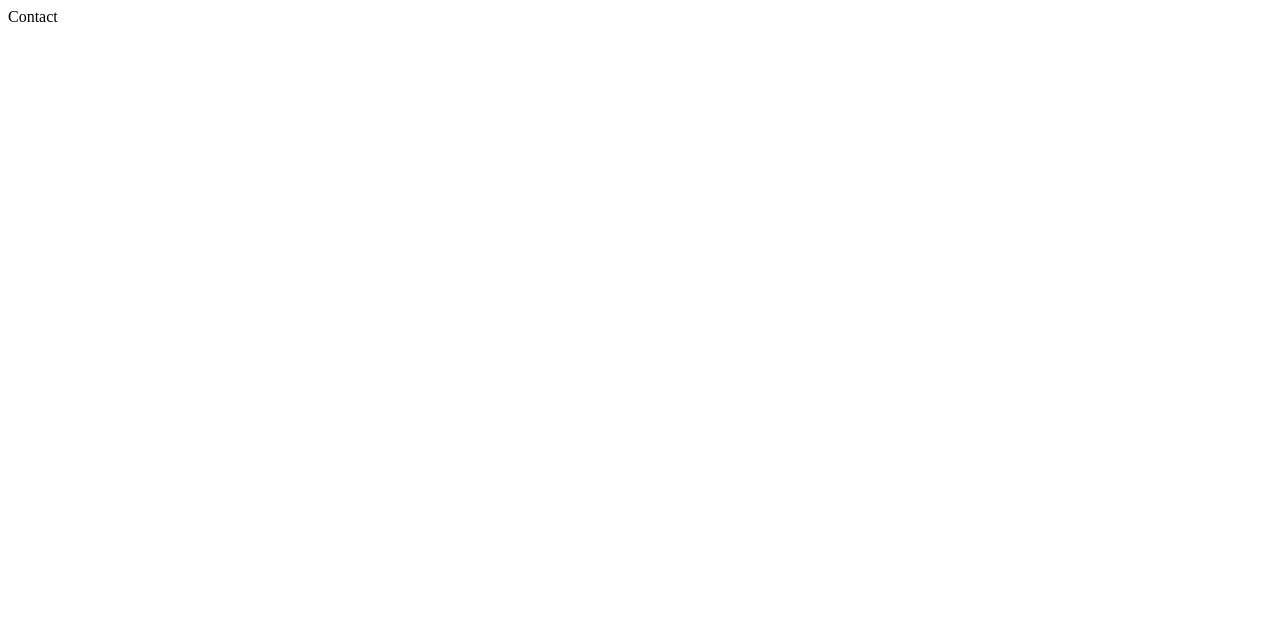
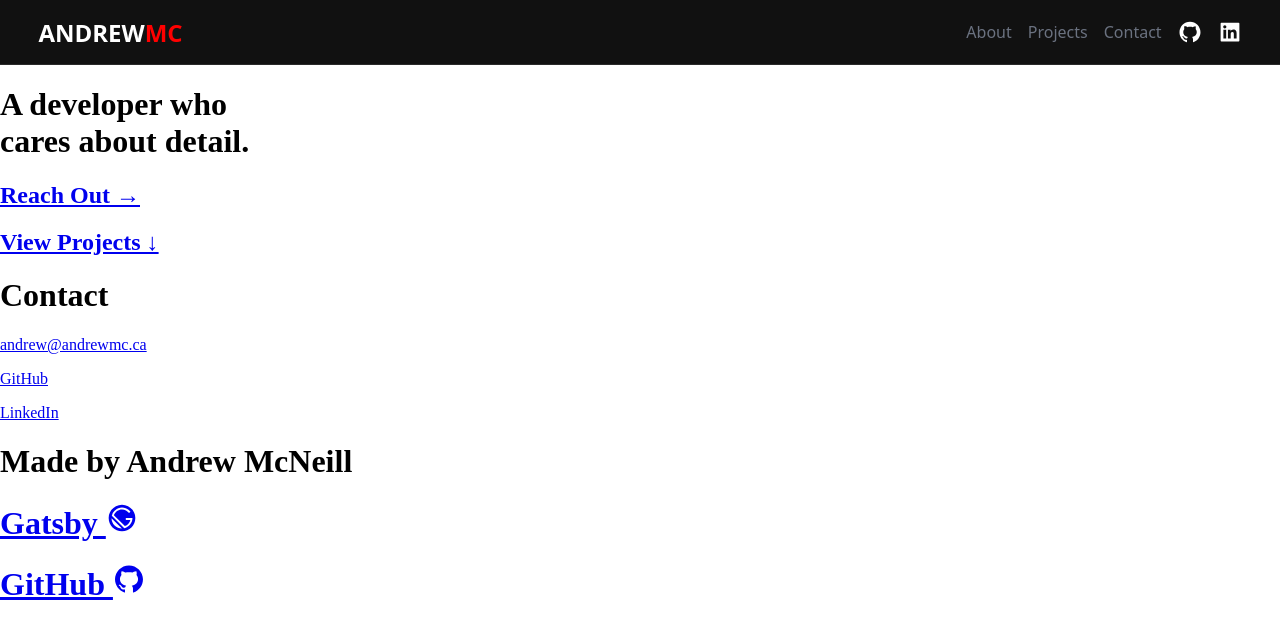
Before and after one commit to andrewlpmcneill/portfolio, a Gatsby site: page /Contact in a window 1280 px wide. Built offline with nearby package versions, Linux system fonts and the light colour scheme; Gatsby itself is replaced by a stand-in of ours.

Commit message:
adds content to contact page

```diff
--- a/src/pages/Contact.jsx
+++ b/src/pages/Contact.jsx
@@ -1,7 +1,27 @@
-import React from 'react'
+import React from 'react';
+import Layout from '../components/Layout';
 
 export default function Contact() {
+
   return (
-    <div>Contact</div>
+
+    <Layout>
+      <main>
+        <h1 className='heading'>
+          Contact
+        </h1>
+        <p className='paragraph'>
+          <a className='paragraph-link' href='andrew@andrewmc.ca'>andrew@andrewmc.ca</a>
+        </p>
+        <p className='paragraph'>
+          <a className='paragraph-link' href='https://github.com/andrewlpmcneill'>GitHub</a>
+        </p>
+        <p className='paragraph'>
+          <a className='paragraph-link' href='https://www.linkedin.com/in/andrewlpmcneill/'>LinkedIn</a>
+        </p>
+      </main>
+    </Layout>
+
   )
+
 }
```
